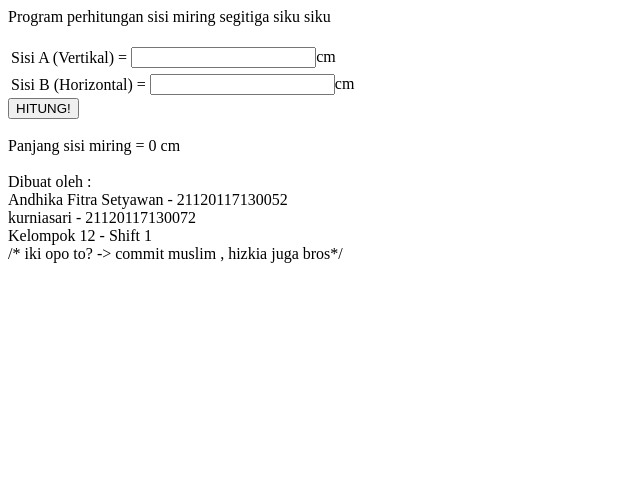
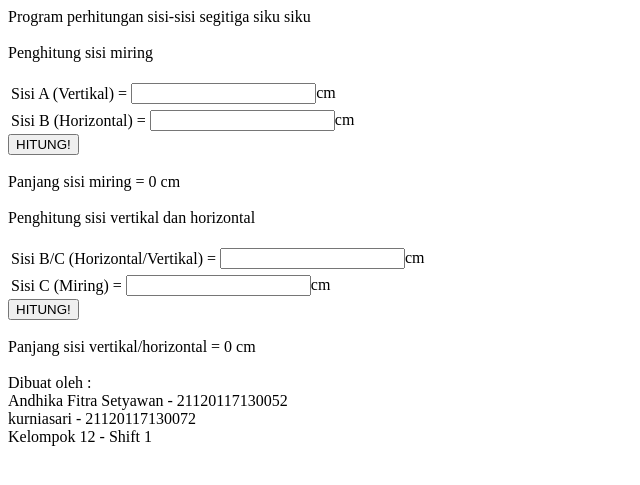
Before and after one commit to andhikafitra88/Bab6, a PHP site: page / in a window 1280 px wide. Shown: the top 485 px of the page, without its empty margins (0-640 px from the left). Run offline with PHP 8.4, Linux system fonts and the light colour scheme.

Commit message:
contibusi besar besaran
banyak lah pokoknya

```diff
--- a/index.php
+++ b/index.php
@@ -2,18 +2,29 @@
     <head>
     <title>Phytagoras</title>
     </head>
+
 <?php
 include ("input.php");
-include ("perhitungan.php");
-echo "Program perhitungan sisi miring segitiga siku siku<br/>";
+
+
+echo "Program perhitungan sisi-sisi segitiga siku siku<br/>";
+echo "<br/>";
+
+echo "Penghitung sisi miring<br/>";
 echo "<br/>";
 $inp = new input;
-$perh = new perhitungan;
+$inp->miring1();
+
+echo "<br/>";
+echo "Penghitung sisi vertikal dan horizontal<br/>";
+echo "<br/>";
+$inp1 = new inputvertikal();
  	echo "<br/>";
  	echo "Dibuat oleh :<br/>";
     echo "Andhika Fitra Setyawan    - 21120117130052<br/>";
     echo "kurniasari                - 21120117130072<br/>";
     echo "Kelompok 12               - Shift 1<br/>" ;
-?>
+
 
 /* iki opo to? -> commit muslim , hizkia juga bros*/
+?>
--- a/input.php
+++ b/input.php
@@ -1,8 +1,12 @@
 <?php
+include ("perhitungan.php");
+
 class input{
-function __construct(){
+public function miring1(){
+
     @$a = $_REQUEST['a'];
     @$b = $_REQUEST['b'];
+
 ?>
 
 	<!DOCTYPE html>
@@ -26,9 +30,51 @@ function __construct(){
                     <td><input type="text" name="b" value="<?php echo $b; ?>"/>cm<br/></td>
                 </tr>
             </table>
-            <input type="submit" name="submit" value="HITUNG!"/><br/><br/>
+            <input type="submit" name="submitc" value="HITUNG!"/><br/><br/>
+
 
 <?php
+$perh = new perhitungan;
+$perh->miring();
+
+    }
 }
+
+class inputvertikal{
+function __construct(){
+
+    @$b1 = $_REQUEST['b1'];
+    @$c1 = $_REQUEST['c1'];
+
+?>
+
+    <!DOCTYPE html>
+<hmtl>
+    <body>
+        <form method="GET">
+            <table>
+                <tr>
+                    <td>Sisi B/C (Horizontal/Vertikal)</td>
+                    <td>=</td>
+                    <td><input type="text" name="b1" value="<?php echo $b1; ?>"/>cm<br/></td>
+                </tr>
+            </table>
+            </head>
+    <body>
+        <form method="GET">
+            <table>
+                <tr>
+                    <td>Sisi C (Miring)</td>
+                    <td>=</td>
+                    <td><input type="text" name="c1" value="<?php echo $c1; ?>"/>cm<br/></td>
+                </tr>
+            </table>
+            <input type="submit" name="submita" value="HITUNG!"/><br/><br/>
+
+<?php
+$perh = new perhitungan;
+$perh->horver();
+
+    }
 }
 ?>
--- a/perhitungan.php
+++ b/perhitungan.php
@@ -1,13 +1,22 @@
 <?php
+
 class perhitungan{
-function __construct(){
-
-	@$a = $_REQUEST['a'];
-	@$b = $_REQUEST['b'];
+public function miring(){
+    @$a = $_REQUEST['a'];
+    @$b = $_REQUEST['b'];
 	@$c= (pow($a,2)) + (pow($b,2));
 	@$c= sqrt($c);
 
   	echo "Panjang sisi miring = ".$c." cm<br/>";
 
      }
-  }
+ public function horver(){
+ 	@$b1 = $_REQUEST['b1'];
+    @$c1 = $_REQUEST['c1'];
+    @$a1= (pow($c1,2)) - (pow($b1,2));
+    @$a1= sqrt($a1);
+
+    echo "Panjang sisi vertikal/horizontal = ".$a1." cm<br/>";
+ }
+}
+?>
```
Lines whose indentation alone changed are shown as unchanged.
